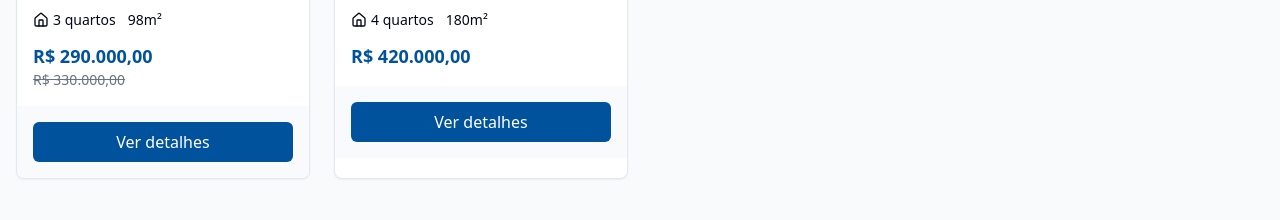
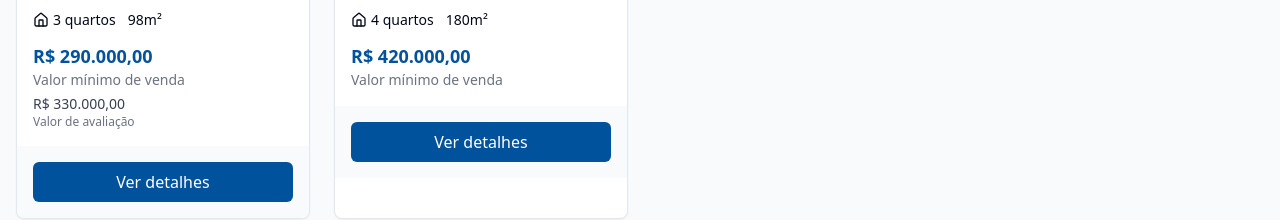
Before and after one commit to henrique5597/leilao-facil-imovel, a React (Vite) app: page /cidade/bauru in a window 1280 px wide. Shown: the part 995-1215 px from the top of the page. Built offline with nearby package versions, Linux system fonts and the light colour scheme.

Commit message:
Refactor: Update property details
Update the property details section to show "Valor de avaliação" and "Valor mínimo de venda" instead of "Preço" and "Preço original". Keep the "Comparativo de Preços no Bairro" section as is.

```diff
--- a/src/components/PropertyCard.tsx
+++ b/src/components/PropertyCard.tsx
@@ -79,10 +79,14 @@ const PropertyCard = ({ property }: { property: PropertyProps }) => {
           <div className="text-lg font-bold text-leilao-primary">
             {formattedPrice}
           </div>
+          <div className="text-sm text-gray-500">
+            Valor mínimo de venda
+          </div>
 
           {property.originalPrice && (
-            <div className="text-sm text-gray-500 line-through">
-              {formatCurrency(property.originalPrice)}
+            <div className="text-sm text-gray-700 mt-1">
+              <span>{formatCurrency(property.originalPrice)}</span>
+              <span className="text-xs block text-gray-500">Valor de avaliação</span>
             </div>
           )}
         </div>
--- a/src/pages/PropertyDetails.tsx
+++ b/src/pages/PropertyDetails.tsx
@@ -248,19 +248,21 @@ const PropertyDetails = () => {
 
         {/* Coluna lateral */}
         <div className="space-y-6">
-          {/* Card de preço */}
+          {/* Card de preço - Atualizado para mostrar Valor de avaliação e Valor mínimo de venda */}
           <div className="bg-white p-6 rounded-lg shadow-md sticky top-6">
             <div className="text-center mb-4">
               <h2 className="text-2xl font-bold text-leilao-primary">{formattedPrice}</h2>
+              <p className="text-gray-600 text-sm mt-1">Valor mínimo de venda</p>
 
               {property.originalPrice && (
-                <div className="flex items-center justify-center mt-1">
-                  <span className="text-gray-500 line-through text-sm mr-2">
+                <div className="mt-3">
+                  <span className="text-gray-700 text-lg font-semibold block">
                     {formattedOriginalPrice}
                   </span>
+                  <p className="text-gray-600 text-sm">Valor de avaliação</p>
 
                   {property.discount && (
-                    <Badge className="bg-leilao-secondary text-white">
+                    <Badge className="bg-leilao-secondary text-white mt-2">
                       {property.discount}% de desconto
                     </Badge>
                   )}
```
